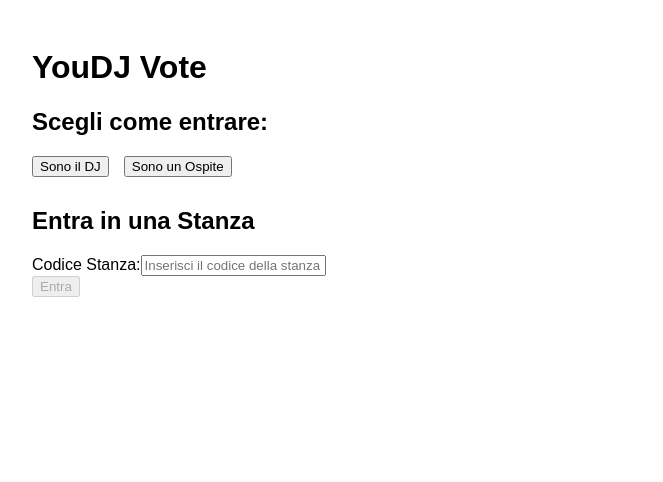
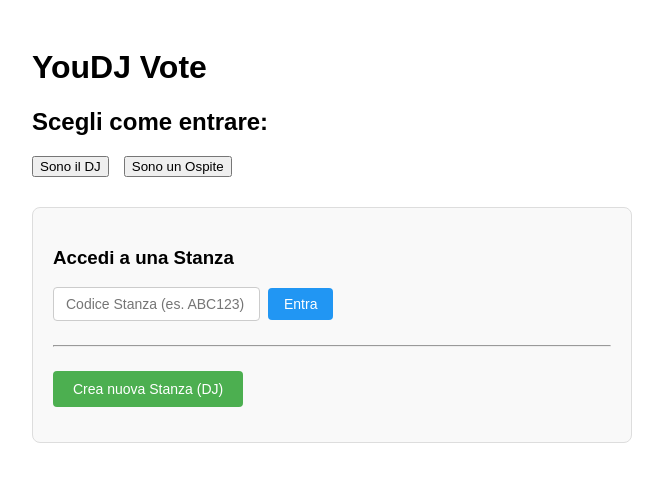
Before and after one commit to costantinodig/youdj-vote, a React (Vite) app in the folder client/: page / in a window 1280 px wide. Shown: the top 482 px of the page, without its empty margins (308-971 px from the left). Built offline with nearby package versions, Linux system fonts and the light colour scheme; no server answers.

Commit message:
Update JoinRoom.jsx with complete React implementation including API callsUpdate JoinRoom.jsx

```diff
--- a/client/src/JoinRoom.jsx
+++ b/client/src/JoinRoom.jsx
@@ -1,33 +1,151 @@
-import React, { useState } from 'react';
+import React, { useState } from "react";
+
+// API base URL for backend calls
+const API = import.meta.env.VITE_API_BASE || "";
 
 export default function JoinRoom({ onJoin }) {
-  const [roomCode, setRoomCode] = useState('');
+  const [code, setCode] = useState("");
+  const [name, setName] = useState("");
+  const [pin, setPin] = useState("");
+  const [createMode, setCreateMode] = useState(false);
+  const [error, setError] = useState("");
+  const [loading, setLoading] = useState(false);
 
-  const handleSubmit = (e) => {
-    e.preventDefault();
-    if (roomCode.trim() && onJoin) {
-      onJoin(roomCode.trim());
+  async function createRoom() {
+    setError("");
+    setLoading(true);
+    try {
+      const res = await fetch(`${API}/api/rooms`, {
+        method: "POST",
+        headers: {"Content-Type":"application/json"},
+        body: JSON.stringify({ name, djPin: pin }),
+        credentials: "include"
+      });
+      const data = await res.json();
+      if (data.code) {
+        onJoin(data.code);
+      } else {
+        setError(data.error || "Errore creazione stanza");
+      }
+    } catch (e) {
+      setError(String(e));
     }
-  };
+    setLoading(false);
+  }
 
   return (
-    <div>
-      <h2>Entra in una Stanza</h2>
-      <form onSubmit={handleSubmit}>
-        <div>
-          <label htmlFor="roomCode">Codice Stanza:</label>
-          <input
-            type="text"
-            id="roomCode"
-            value={roomCode}
-            onChange={(e) => setRoomCode(e.target.value)}
-            placeholder="Inserisci il codice della stanza"
-          />
-        </div>
-        <button type="submit" disabled={!roomCode.trim()}>
+    <div style={{
+      marginTop: '20px',
+      padding: '20px',
+      border: '1px solid #ddd',
+      borderRadius: '8px',
+      backgroundColor: '#f9f9f9'
+    }}>
+      <h3>Accedi a una Stanza</h3>
+      <div style={{
+        display: 'flex',
+        alignItems: 'center',
+        gap: '8px',
+        marginBottom: '20px'
+      }}>
+        <input
+          placeholder="Codice Stanza (es. ABC123)"
+          value={code}
+          onChange={(e) => setCode(e.target.value.toUpperCase())}
+          style={{
+            padding: '8px 12px',
+            border: '1px solid #ccc',
+            borderRadius: '4px',
+            fontSize: '14px'
+          }}
+        />
+        <button
+          onClick={() => onJoin(code)}
+          disabled={!code.trim()}
+          style={{
+            padding: '8px 16px',
+            backgroundColor: '#2196F3',
+            color: 'white',
+            border: 'none',
+            borderRadius: '4px',
+            cursor: 'pointer',
+            fontSize: '14px'
+          }}
+        >
           Entra
         </button>
-      </form>
+      </div>
+
+      <hr style={{ margin: '24px 0' }} />
+
+      <button
+        onClick={() => setCreateMode(v => !v)}
+        style={{
+          padding: '10px 20px',
+          backgroundColor: '#4CAF50',
+          color: 'white',
+          border: 'none',
+          borderRadius: '4px',
+          cursor: 'pointer',
+          fontSize: '14px',
+          marginBottom: '15px'
+        }}
+      >
+        {createMode ? "Chiudi" : "Crea nuova Stanza (DJ)"}
+      </button>
+
+      {createMode && (
+        <div style={{
+          marginTop: '12px',
+          display: 'flex',
+          flexDirection: 'column',
+          gap: '8px',
+          maxWidth: '420px'
+        }}>
+          <input
+            placeholder="Nome serata"
+            value={name}
+            onChange={(e) => setName(e.target.value)}
+            style={{
+              padding: '8px 12px',
+              border: '1px solid #ccc',
+              borderRadius: '4px',
+              fontSize: '14px'
+            }}
+          />
+          <input
+            placeholder="PIN DJ (sceglilo tu)"
+            value={pin}
+            onChange={(e) => setPin(e.target.value)}
+            style={{
+              padding: '8px 12px',
+              border: '1px solid #ccc',
+              borderRadius: '4px',
+              fontSize: '14px'
+            }}
+          />
+          <button
+            onClick={createRoom}
+            disabled={loading || !name.trim() || !pin.trim()}
+            style={{
+              padding: '10px 20px',
+              backgroundColor: '#4CAF50',
+              color: 'white',
+              border: 'none',
+              borderRadius: '4px',
+              cursor: 'pointer',
+              fontSize: '14px'
+            }}
+          >
+            {loading ? 'Creando...' : 'Crea'}
+          </button>
+          {error && (
+            <div style={{ color: 'crimson', fontSize: '14px', marginTop: '8px' }}>
+              {error}
+            </div>
+          )}
+        </div>
+      )}
     </div>
   );
 }
```
